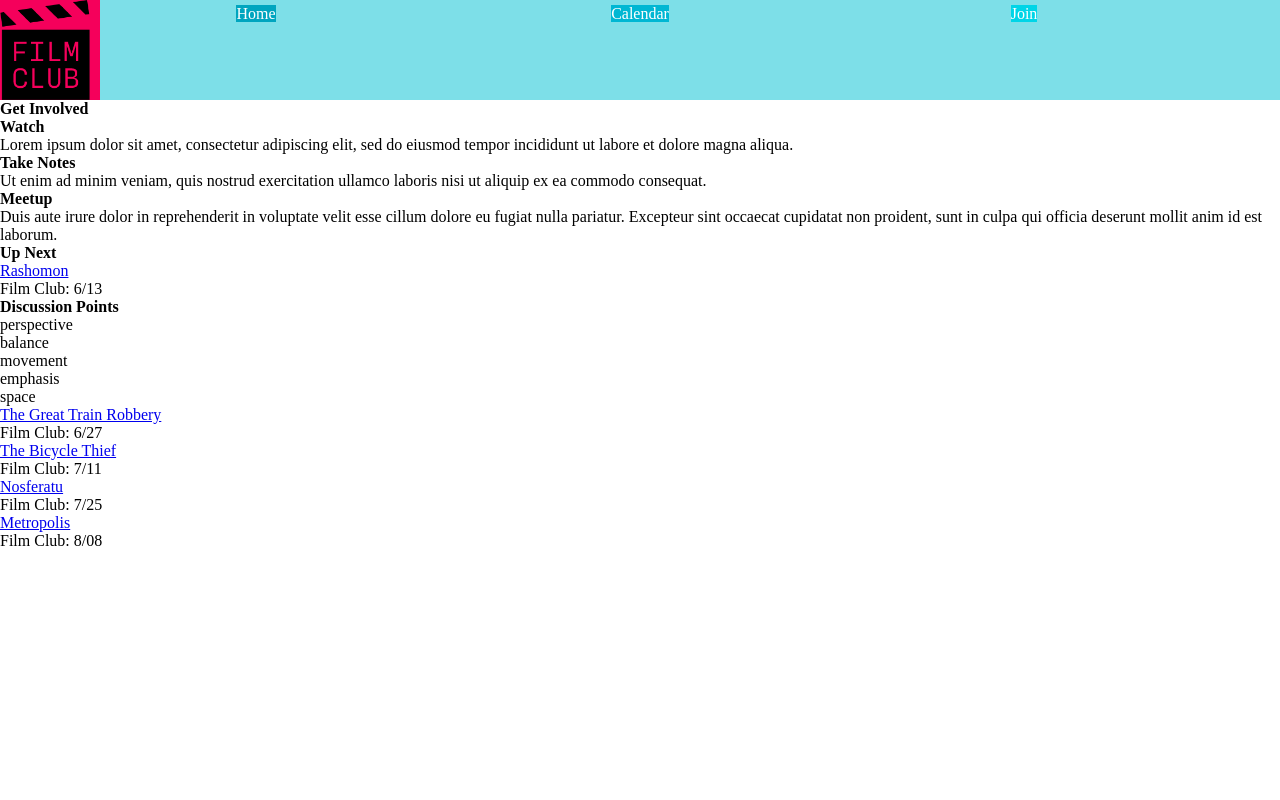
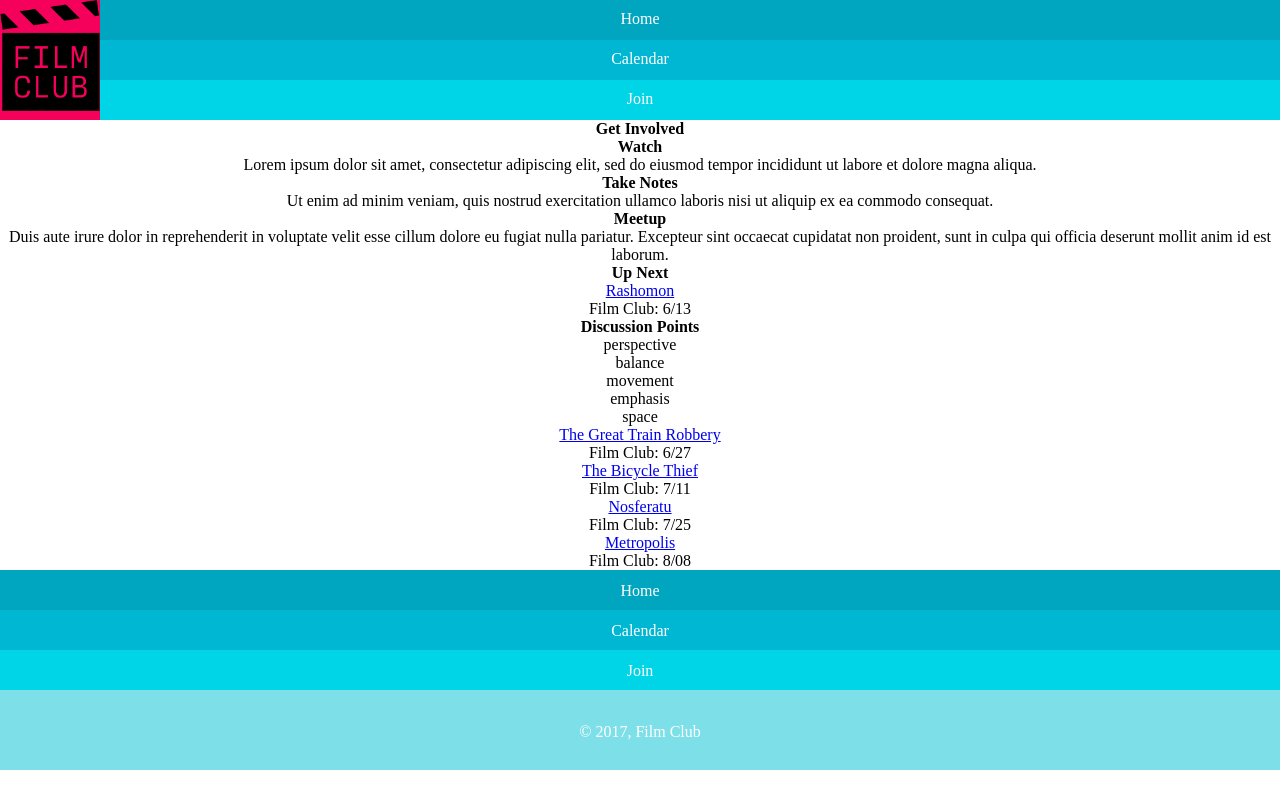
Before and after one commit to Matthew-McDonald/Responsive-Movie-Site, a plain HTML site: page index.html in a window 1280 px wide. Drawn offline with Linux system fonts and the light colour scheme; files whose address does not match are found by name.

Commit message:
edited and completed footer and header

```diff
--- a/css/main.css
+++ b/css/main.css
@@ -15,24 +15,23 @@
 /*      NAV      */
 
 nav {
-  width: 100%;
-  height: 100px;
+  width: 100vw;
+  height: 120px;
   background-color: #7DDFE8;
   /*MAY NOT NEED WIDTH ONCE YOU YOU MAKE IT RESPONSIVE*/
 }
 
 .nav-row {
+  width: 100vw;
+  height: 100%;
   display: flex;
   flex-wrap: wrap;
-  list-style: none;
-  justify-content: center;
+  justify-content: space-around;
+  flex-direction: column;
 }
 
 .nav-item {
-  padding: 5px;
-  text-decoration: none;
   text-align: center;
-  width: 30%;
 }
 
 .nav-row a {
@@ -42,24 +41,99 @@ nav {
 
 .nav-home {
   background-color: #00A5BF;
+  height: 33%;
+  padding-top: 10px;
 }
 
 .nav-calendar {
   background-color: #00B7D3;
+  height: 33%;
+  padding-top: 10px;
 }
 
 .nav-join {
   background-color: #00D5E7;
+  height: 33%;
+  padding-top: 10px;
 }
+.nav-copyright {
+  color: #FFFFFF;
+  background-color: #7DDFE8;
+  height: 33%;
+  padding-top: 10px;
+  text-decoration: none;
+}
+
 .logo {
   background-image: url("/Users/MattMcDonald/Desktop/tiy-durham/Week 2/week-two-project/images/filmclub.png");
   background-repeat: no-repeat;
   background-size: contain;
   width: 100px;
-  height: 100px;
+  height: 120px;
   position: absolute;
   background-color: #F5005B;
+  text-align: center;
 }
 
 
 /*     MAIN     */
+
+main {
+  text-align: center;
+}
+
+
+
+
+
+/*   FOOTER    */
+
+.footer {
+  height: 200px;
+}
+
+.footer-home {
+  background-color: #00A5BF;
+  height: 20%;
+  line-height: 2;
+  padding-top: 5px;
+}
+
+.footer-calendar {
+  background-color: #00B7D3;
+  height: 20%;
+  line-height: 2;
+  padding-top: 5px;
+}
+
+.footer-join {
+  background-color: #00D5E7;
+  height: 20%;
+  line-height: 2;
+  padding-top: 5px;
+}
+.footer-copyright {
+  color: #FFFFFF;
+  background-color: #7DDFE8;
+  height: 40%;
+  text-align: center;
+  line-height: 4;
+  padding-top: 10px;
+}
+
+
+/*    TABLET     */
+
+
+@media screen and (min-width: 545px ){
+
+}
+
+
+
+/*    DESKTOP    */
+
+
+@media screen and (min-width: 769px ){
+
+}
--- a/index.html
+++ b/index.html
@@ -17,15 +17,21 @@
 
     <ul class="nav-row">
 
+      <div class="nav-home">
         <li class="nav-item">
-        <a href="index.html" class="nav-home">Home</a>
+          <a href="index.html">Home</a>
         </li>
+      </div>
+      <div class="nav-calendar">
         <li class="nav-item">
-        <a href="calendar.html" class="nav-calendar">Calendar</a>
+          <a href="calendar.html">Calendar</a>
         </li>
+      </div>
+      <div class="nav-join">
         <li class="nav-item">
-        <a href="join.html" class="nav-join">Join</a>
+          <a href="join.html">Join</a>
         </li>
+      </div>
 
     </ul>
 
@@ -95,6 +101,33 @@
 
   <footer>
 
+    <nav class="footer">
+
+      <ul class="nav-row">
+
+        <div class="footer-home">
+          <li class="nav-item">
+            <a href="index.html">Home</a>
+          </li>
+        </div>
+        <div class="footer-calendar">
+          <li class="nav-item">
+            <a href="calendar.html">Calendar</a>
+          </li>
+        </div>
+        <div class="footer-join">
+          <li class="nav-item">
+            <a href="join.html">Join</a>
+          </li>
+        </div>
+        <div class="footer-copyright">
+            <span class="nav-item">© 2017, Film Club</span>
+        </div>
+
+      </ul>
+
+    </nav>
+
 
 
   </footer>
```
Lines whose indentation alone changed are shown as unchanged.
